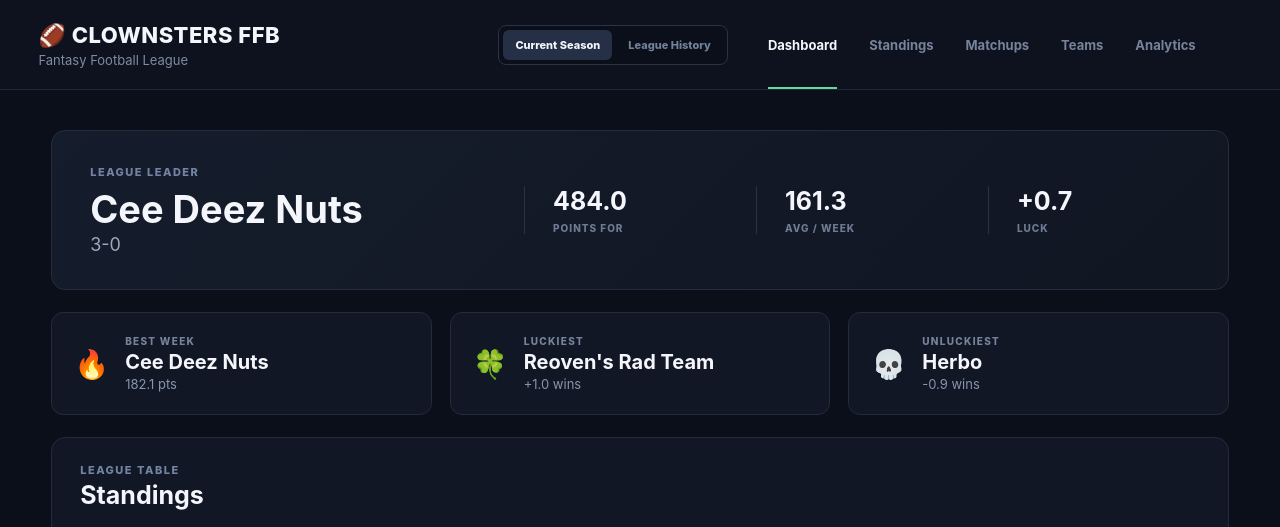
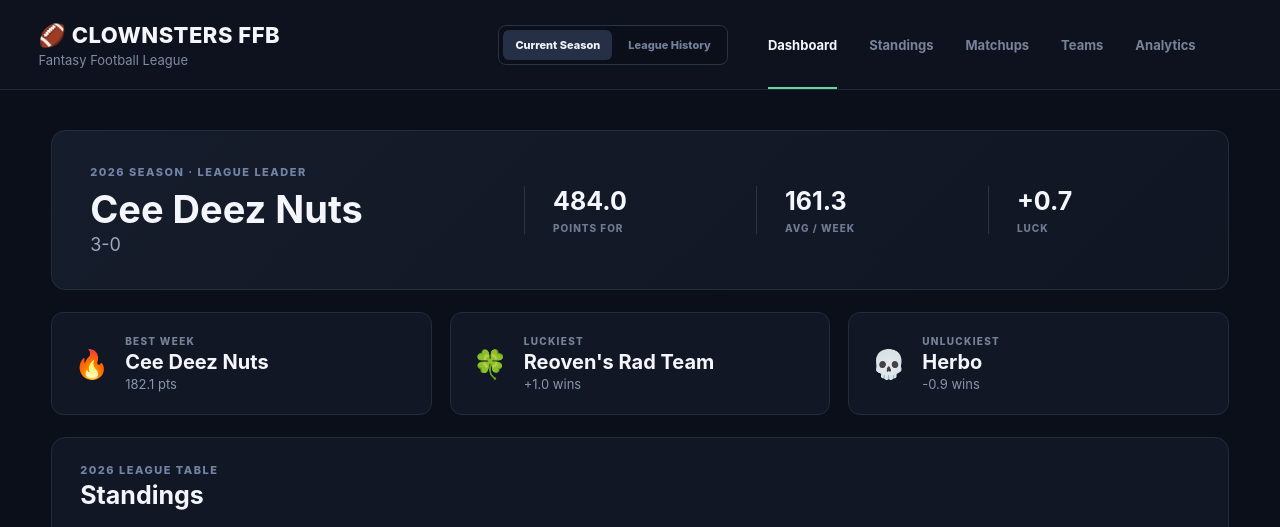
Before and after one commit to yfriedman4-prog/clownsters-ffb, a React (Vite) app: page / in a window 1280 px wide. Shown: the top 527 px of the page. Built offline with nearby package versions, Linux system fonts and the light colour scheme.

Commit message:
Finalize 2026 current season integration

```diff
--- a/src/App.jsx
+++ b/src/App.jsx
@@ -665,8 +665,10 @@ page !== 'records' ? (
     <>
 
         <section className="hero">
-          <div>
-            <div className="eyebrow">LEAGUE LEADER</div>
+  <div>
+    <div className="eyebrow">
+      {CURRENT_SEASON} SEASON · LEAGUE LEADER
+    </div>
             <h1>{leader.team}</h1>
             <div className="hero-record">
               {leader.wins}-{leader.losses}
@@ -733,7 +735,7 @@ page !== 'records' ? (
 
           <div className="panel-header">
             <div>
-              <div className="eyebrow">LEAGUE TABLE</div>
+              <div className="eyebrow">{CURRENT_SEASON} LEAGUE TABLE</div>
               <h2>Standings</h2>
             </div>
           </div>
```
